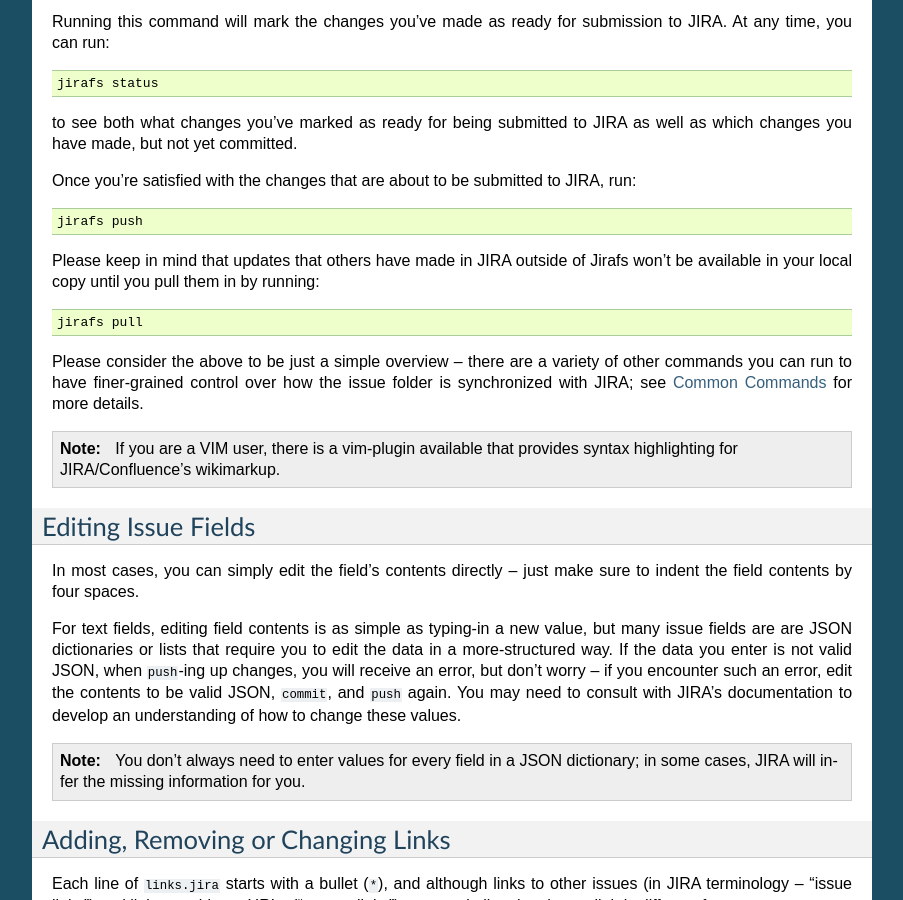
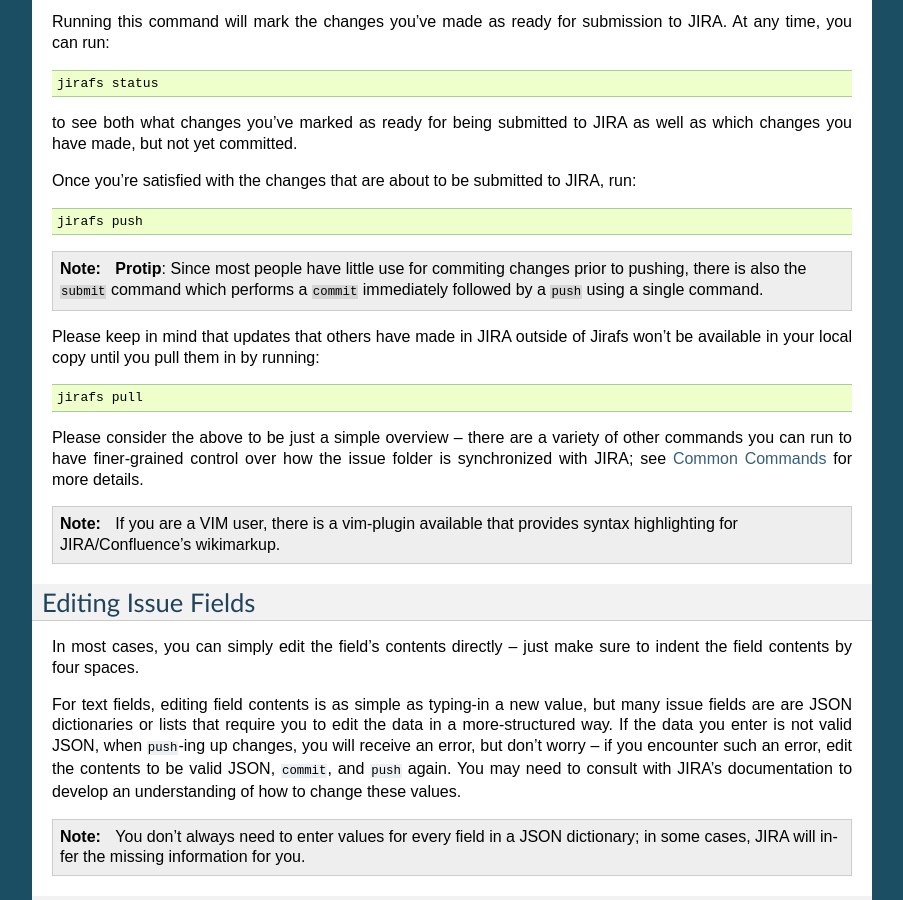
Before and after one commit to coddingtonbear/jirafs, a Sphinx documentation site: the page built from docs/source/getting_started.rst, in a window 1280 px wide and 900 px high, scrolled down 1213 px. Shown: the whole window, without its empty margins (198-1101 px from the left). Built offline with Sphinx 7.4.7, drawn with Linux system fonts in a browser that asks for light colours; pages that are not in the unit, such as notebooks, are missing from menus.

Commit message:
Updating jirafs documentation to include protip about 'submit'.

```diff
--- a/docs/source/getting_started.rst
+++ b/docs/source/getting_started.rst
@@ -83,6 +83,12 @@
 
     jirafs push
 
+.. note::
+
+   **Protip**: Since most people have little use for commiting changes
+   prior to pushing, there is also the ``submit`` command which performs
+   a ``commit`` immediately followed by a ``push`` using a single command.
+
 Please keep in mind that updates that others have made in JIRA outside of
 Jirafs won't be available in your local copy until you pull them in by
 running::
```
